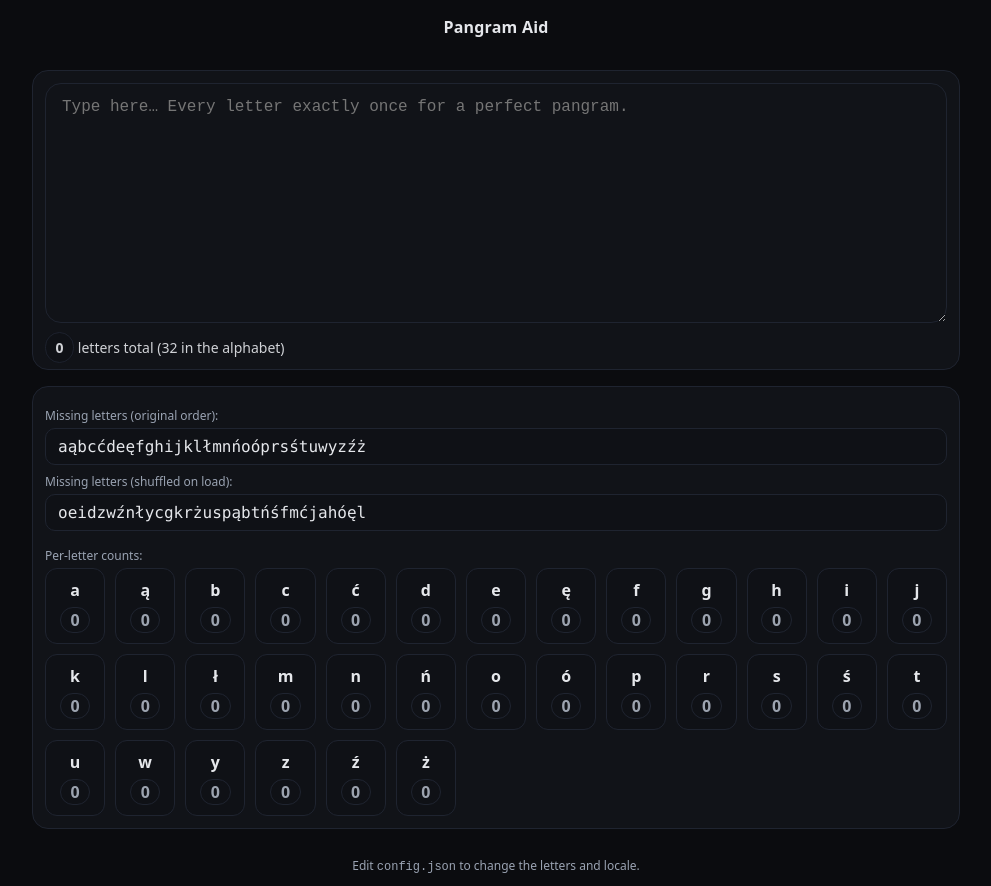
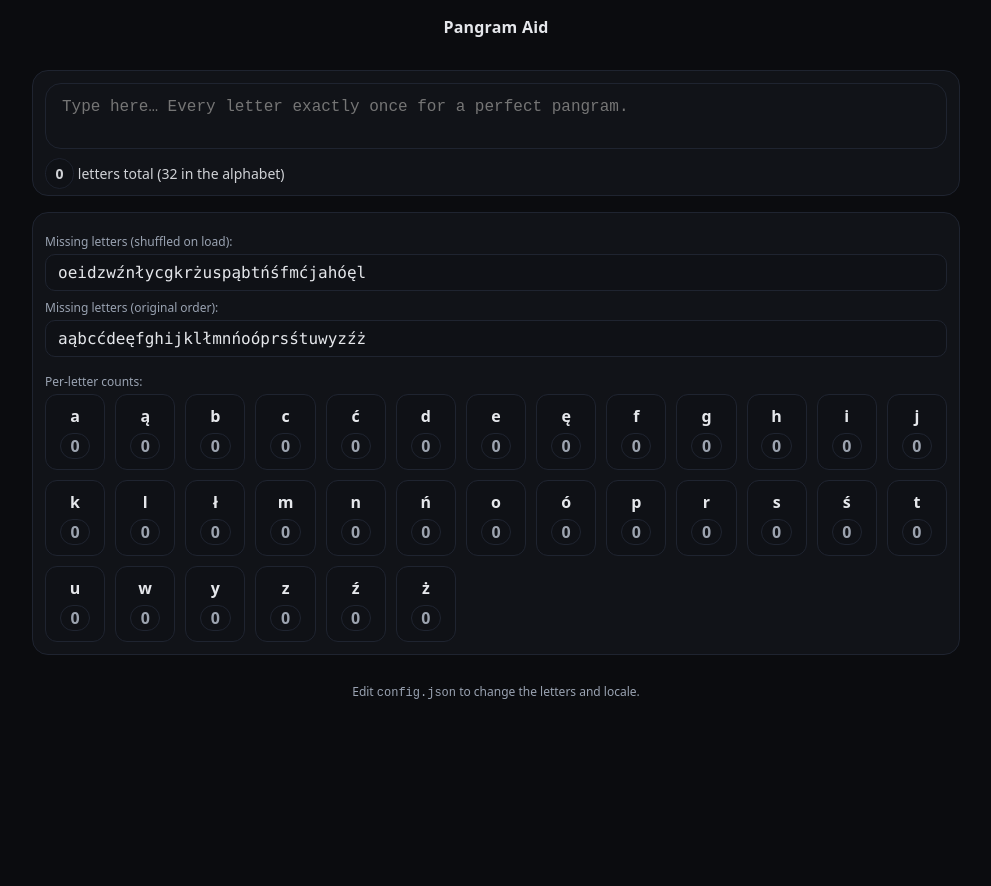
Before and after one commit to adam-sierakowski/pangram_aid_webapp, a plain HTML site: page index.html in a window 1280 px wide. Shown: the whole page, without its empty margins (144-1135 px from the left). After the commit the page ends 800 px from the top, so only its background shows below. Drawn offline with Linux system fonts and the light colour scheme.

Commit message:
Change textarea size and move alphabets around

```diff
--- a/index.html
+++ b/index.html
@@ -12,7 +12,7 @@
     body { margin:0; font-family:system-ui,-apple-system,Segoe UI,Roboto,Inter,Arial; color:var(--ink); background:var(--bg); }
     header { padding:16px; text-align:center; font-weight:600; letter-spacing:.2px; }
     .wrap { display:grid; gap:16px; padding:16px; max-width:960px; margin:0 auto; }
-    textarea { width:100%; min-height:30vh; padding:14px 16px; border-radius:16px; background:var(--card); color:var(--ink); border:1px solid #1f2430; outline:none; font-size:16px; resize:vertical; }
+    textarea { width:100%; min-height:auto; padding:14px 16px; border-radius:16px; background:var(--card); color:var(--ink); border:1px solid #1f2430; outline:none; font-size:16px; resize:none; overflow:hidden; }
     .panel { background:var(--card); border:1px solid #1f2430; border-radius:16px; padding:12px; }
     .grid { display:grid; grid-template-columns:repeat(auto-fill,minmax(56px,1fr)); gap:10px; }
     .cell { display:flex; flex-direction:column; align-items:center; gap:6px; padding:10px 8px; border-radius:12px; background:#0f1116; border:1px solid #1f2430; }
@@ -44,11 +44,11 @@
     </section>
 
     <section class="panel">
+      <div class="hint">Missing letters (shuffled on load):</div>
+      <div class="rem" id="remainShuffled"></div>
+
       <div class="hint">Missing letters (original order):</div>
       <div class="rem" id="remainOriginal"></div>
-
-      <div class="hint">Missing letters (shuffled on load):</div>
-      <div class="rem" id="remainShuffled"></div>
 
       <div class="hint" style="margin-top:1rem;">Per-letter counts:</div>
       <div class="grid" id="grid" aria-live="polite" aria-relevant="all"></div>
@@ -164,6 +164,10 @@
     }
 
     $text.addEventListener('input', updateCounts);
+    $text.addEventListener('input', () => {
+      $text.style.height = 'auto';
+      $text.style.height = $text.scrollHeight + 'px';
+    });
     loadConfig();
 
     if ('serviceWorker' in navigator) {
```
